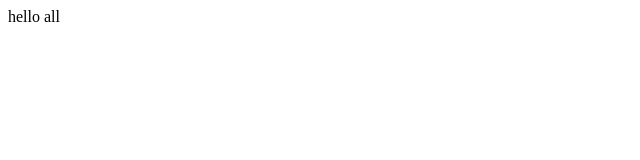
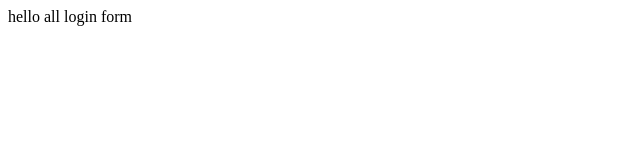
Before and after one commit to ankit5827/myappsample, a plain HTML site: page index.html in a window 1280 px wide. Shown: the full height of the page, 0-640 px from the left. Drawn offline with Linux system fonts and the light colour scheme.

Commit message:
login form

```diff
--- a/index.html
+++ b/index.html
@@ -2,5 +2,6 @@
 
 <body>
 hello all
+login form
 </body>
 </html>
```
Also changed, not shown: login.html (added, +1 -0 lines).
